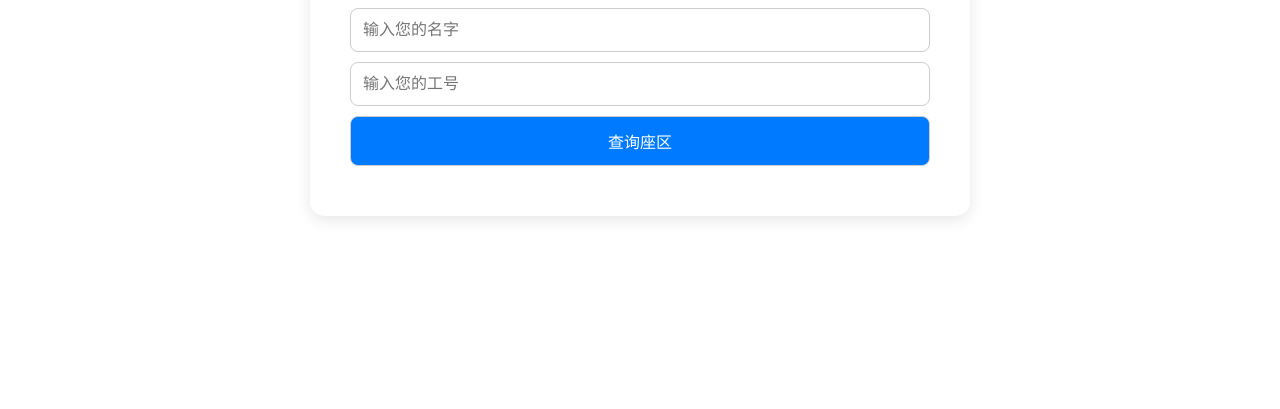
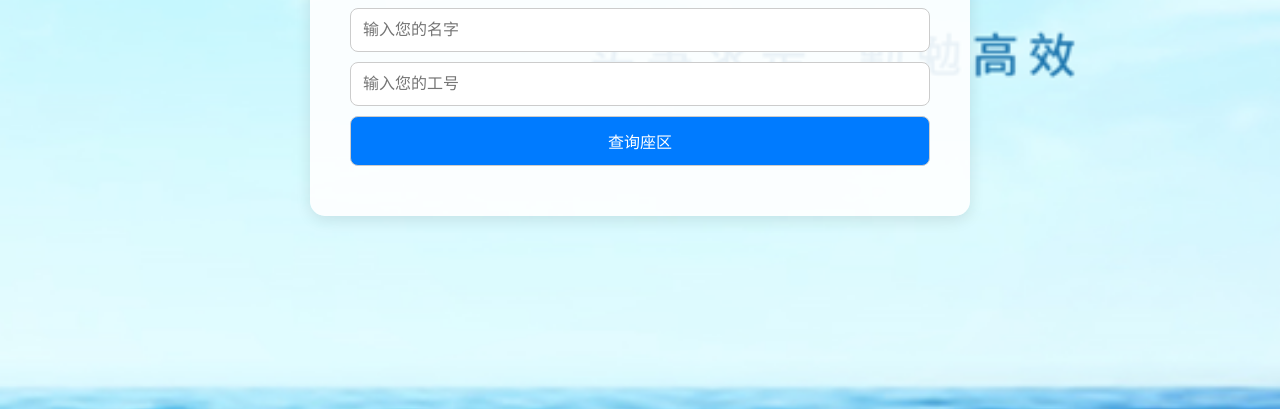
Before and after one commit to 1121000/1121000.github.io, a plain HTML site: page index.html in a window 1280 px wide. Shown: the part 391-800 px from the top of the page. Drawn offline with Linux system fonts and the light colour scheme.

Commit message:
Change background image and fix HTML structure
Updated background image and ensured proper HTML structure.

```diff
--- a/index.html
+++ b/index.html
@@ -9,7 +9,7 @@
       margin: 0;
       padding: 0;
       height: 100vh;
-      background-image: url('background.jpg'); /* 替换为你的背景图片 */
+      background-image: url('1.png'); /* 替换为你的背景图片 */
       background-size: cover;
       background-position: center;
       background-repeat: no-repeat;
@@ -110,4 +110,5 @@
     }
   </script>
 </body>
+
 </html>
```
